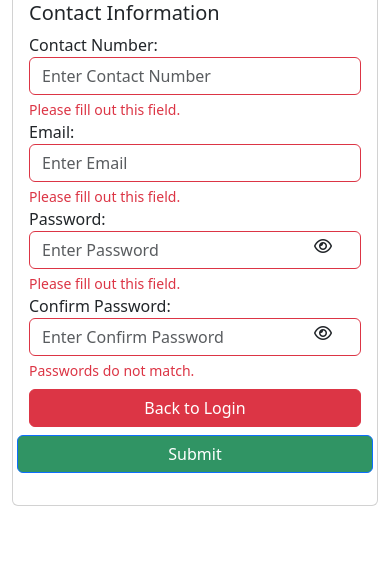
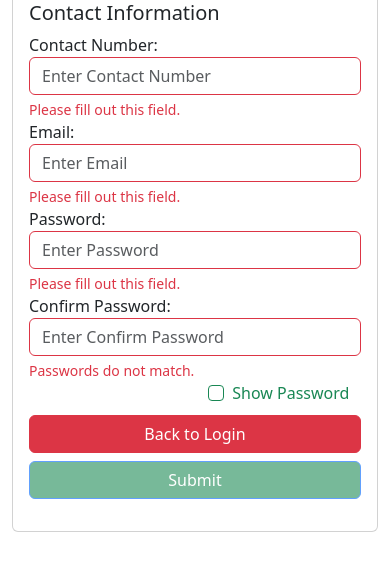
Before and after one commit to DenversonCaacbay/NewSystem1, a PHP site: page /resident_registration.php in a window 390 px wide. Shown: the part 1649-2229 px from the top of the page. Before the commit the page ends 2155 px from the top, so only its background shows below. Run offline with PHP 8.4, Linux system fonts and the light colour scheme; some libraries are stand-ins or nearby versions.

Commit message:
newly commited

```diff
--- a/resident_registration.php
+++ b/resident_registration.php
@@ -1,5 +1,7 @@
 <?php
      require('classes/resident.class.php');
+     error_reporting(E_ALL ^ E_WARNING);
+     ini_set('display_errors',0);
     $residentbmis->create_resident();
      //$data = $bms->get_userdata();
 
@@ -19,7 +21,7 @@
         <link href="https://cdn.jsdelivr.net/npm/bootstrap@5.3.2/dist/css/bootstrap.min.css" rel="stylesheet" integrity="sha384-T3c6CoIi6uLrA9TneNEoa7RxnatzjcDSCmG1MXxSR1GAsXEV/Dwwykc2MPK8M2HN" crossorigin="anonymous">
 
         <!-- fontawesome icons -->
-        <script src="https://kit.fontawesome.com/67a9b7069e.js" crossorigin="anonymous"></script>
+        <link rel="stylesheet" href="https://cdnjs.cloudflare.com/ajax/libs/font-awesome/6.5.1/css/all.min.css" integrity="sha512-DTOQO9RWCH3ppGqcWaEA1BIZOC6xxalwEsw9c2QQeAIftl+Vegovlnee1c9QX4TctnWMn13TZye+giMm8e2LwA==" crossorigin="anonymous" referrerpolicy="no-referrer" />
 
     </head>
 
@@ -31,11 +33,46 @@
                     background: #309464 !important;
                 }
 
-        .field-icon {
+        /* .field-icon {
             margin-left: 78%;
             margin-top: -8.5%;
             position: absolute;
             z-index: 2;
+        } */
+        /* .field-icon {
+        position: absolute;
+        right: 10px;
+        top: 50%;
+        transform: translateY(-50%);
+        cursor: pointer;
+    } */
+    .field-icon {
+        position: absolute;
+        right: 27%;
+        top: 83%;
+        transform: translateY(-50%);
+        cursor: pointer;
+    }
+    .field-icon i {
+        margin: 0;
+        padding: 0;
+        border: none;
+        background: none;
+        font-size: 1rem; /* Adjust font size as needed */
+        color: inherit;
+    }
+
+    .field-icon1 {
+        position: absolute;
+        right: 25px;
+        top: 83%;
+        transform: translateY(-50%);
+        cursor: pointer;
+    }
+    ul {
+        list-style-type: none;
+        margin: 0;
+        padding: 0;
     }
         body::-webkit-scrollbar {
             display: none;
@@ -343,7 +380,7 @@
                                         <div class="form-group">
                                             <label>Password:</label>
                                             <input type="password" class="form-control" id="password-field" name="password" placeholder="Enter Password" required>
-        <span toggle="#password-field" class="fa fa-fw fa-eye field-icon toggle-password"></span>
+                                            <!-- <i class="fa-solid fa-eye field-icon toggle-password"></i> -->
                                             <div class="valid-feedback">Valid.</div>
                                             <div class="invalid-feedback">Please fill out this field.</div>
                                         </div>
@@ -353,16 +390,25 @@
                                         <div class="form-group">
                                             <label>Confirm Password:</label>
                                             <input type="password" class="form-control" id="confirm-password-field" name="confirm_password" placeholder="Enter Confirm Password" required>
-        <span toggle="#confirm-password-field" class="fa fa-fw fa-eye field-icon toggle-confirm-password"></span>
+                                            <!-- <i class="fa-solid fa-eye field-icon1 toggle-confirm-password"></i> -->
                                             <div class="valid-feedback">Valid.</div>
                                             <div class="invalid-feedback">Passwords do not match.</div> <!-- Updated error message -->
                                         </div>
+                                        <div class="form-check" style="margin-left: 54%">
+                                            <input class="form-check-input" type="checkbox" value="" id="show-password-checkbox">
+                                            <label class="form-check-label" for="show-password-checkbox">
+                                                Show Password
+                                            </label>
+                                        </div>
+                                    </div>
+                                    <div class="col-md-12">
+
                                     </div>
                                 </div>
                                 <input type="hidden" class="form-control" name="role" value="resident">
                                 <div class="row">
                                     <div class="col-md-6"><a class="btn btn-danger w-100 mt-2" href="login.php"> Back to Login</a></div>
-                                    <button class="btn btn-primary w-100 mt-2" type="submit" name="add_resident" id="submit-button">Submit</button>
+                                    <div class="col-md-6"><button class="btn btn-primary w-100 mt-2" type="submit" name="add_resident" id="submit-button" disabled>Submit</button></div>
                                 </div>
                             </form>
                         </div>
@@ -373,7 +419,36 @@
 
         <!-- Footer -->
 
-        <footer id="footer" class="bg-primary text-white d-flex-column text-center">
+        <script>
+    document.addEventListener("DOMContentLoaded", function() {
+        const passwordField = document.getElementById("password-field");
+        const confirmPasswordField = document.getElementById("confirm-password-field");
+        const showPasswordCheckbox = document.getElementById("show-password-checkbox");
+        const submitButton = document.getElementById("submit-button");
+
+        function togglePasswordVisibility() {
+            const type = showPasswordCheckbox.checked ? 'text' : 'password';
+            passwordField.type = type;
+            confirmPasswordField.type = type;
+        }
+
+        showPasswordCheckbox.addEventListener('change', togglePasswordVisibility);
+
+        function checkPasswords() {
+            if (passwordField.value === confirmPasswordField.value) {
+                confirmPasswordField.setCustomValidity('');
+                submitButton.disabled = false;
+            } else {
+                confirmPasswordField.setCustomValidity('Passwords do not match.');
+                submitButton.disabled = true;
+            }
+        }
+
+        passwordField.addEventListener("keyup", checkPasswords);
+        confirmPasswordField.addEventListener("keyup", checkPasswords);
+    });
+</script>
+        <!-- <footer id="footer" class="bg-primary text-white d-flex-column text-center"> -->
 
             <!-- Copyright-->
 <!--
@@ -391,27 +466,6 @@
         <script src="https://code.jquery.com/jquery-3.6.4.min.js"></script>
 
  -->
-    <script>
-    // Function to handle form submission and password validation
-    function validateForm(event) {
-        var password = document.getElementById("password-field").value;
-        var confirmPassword = document.getElementById("confirm-password-field").value;
-        var errorMessage = document.querySelector('#confirm-password-field + .invalid-feedback');
-        var submitButton = document.getElementById('submit-button');
-
-        if (password !== confirmPassword) {
-            errorMessage.style.display = 'block'; // Display error message if passwords don't match
-            submitButton.disabled = true; // Disable submit button
-            event.preventDefault(); // Prevent form submission if validation fails
-        } else {
-            errorMessage.style.display = 'none'; // Hide error message if passwords match
-            submitButton.disabled = false; // Enable submit button
-        }
-    }
-
-    // Add event listener to form submission
-    document.querySelector('form').addEventListener('submit', validateForm);
-</script>
         <script src="js/purok-street.js"></script>
 
         <script>
@@ -437,6 +491,6 @@
         </script>
 
 
-        <script src="..//bootstrap/js/bootstrap.bundle.js" type="text/javascript"> </script>
+        <!-- <script src="bootstrap/js/bootstrap.bundle.js" type="text/javascript"> </script> -->
     </body>
 </html>
```
Also changed, not shown: admn_staff_crud.php (+39 -6 lines). Lines whose indentation alone changed are shown as unchanged.
